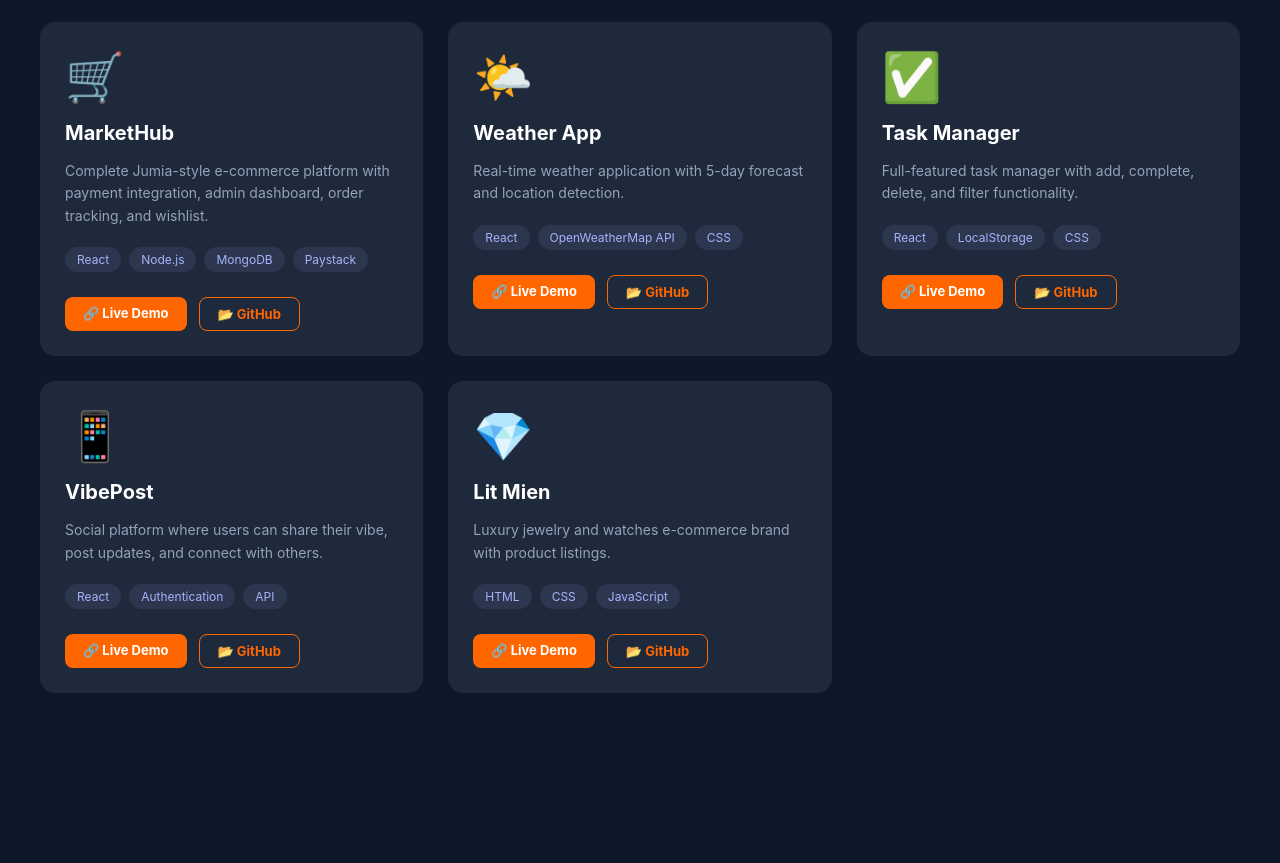
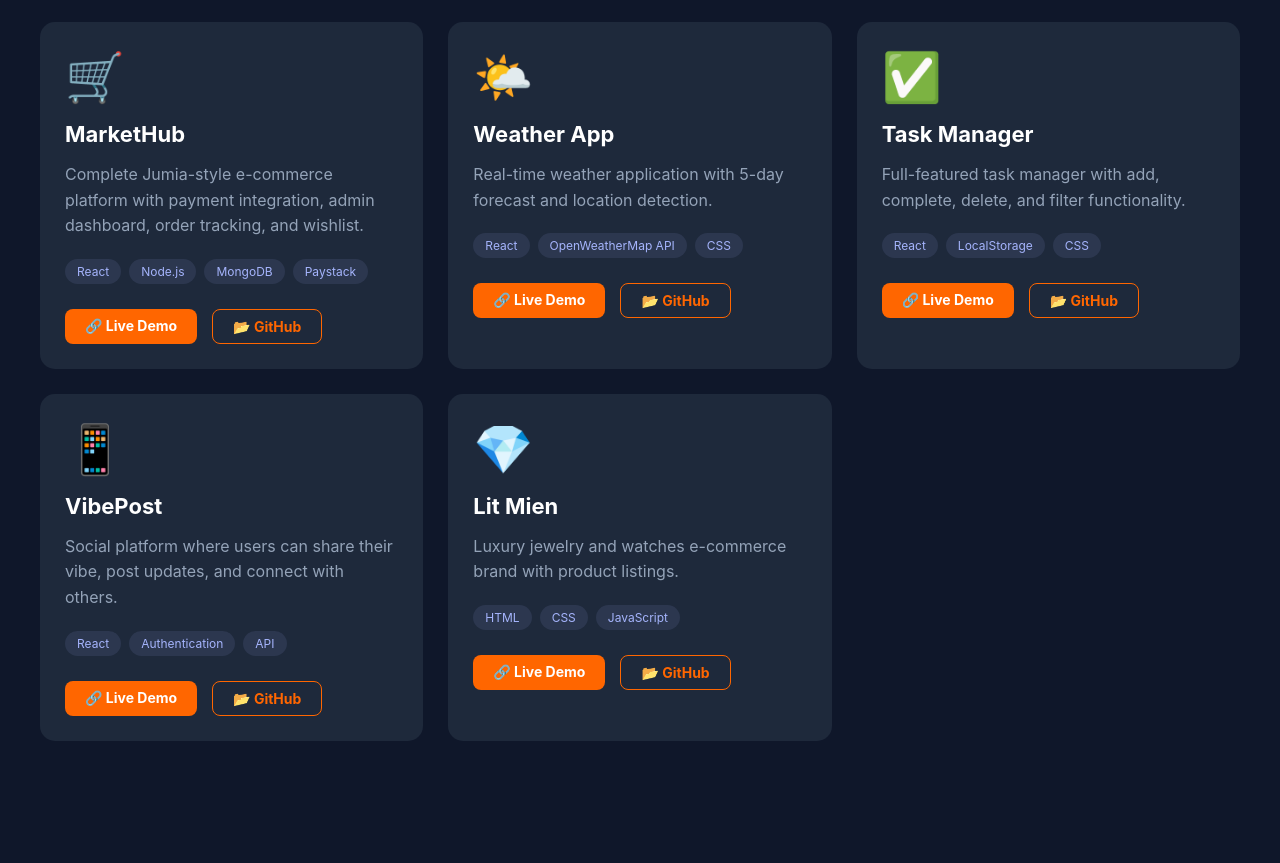
Before and after one commit to olubunmimichael93-debug/my-portfolio, a React (Vite) app: page / in a window 1280 px wide. Shown: the part 1400-2263 px from the top of the page. Built offline with nearby package versions, Linux system fonts and the light colour scheme; the HTML template or start-up script is replaced by a standard one.

Commit message:
Update all project live links with correct Vercel URLs

```diff
--- a/src/components/Projects.jsx
+++ b/src/components/Projects.jsx
@@ -13,7 +13,7 @@ function Projects() {
       description: 'Real-time weather application with 5-day forecast and location detection.',
       tech: ['React', 'OpenWeatherMap API', 'CSS'],
       emoji: '🌤️',
-      liveLink: 'https://weather-app-olubunmimichael93-debug.vercel.app',
+      liveLink: 'https://weather-7e31gaqrz-sonofgrace1709-9584s-projects.vercel.app',
       githubLink: 'https://github.com/olubunmimichael93-debug/weather-app'
     },
     {
@@ -21,7 +21,7 @@ function Projects() {
       description: 'Full-featured task manager with add, complete, delete, and filter functionality.',
       tech: ['React', 'LocalStorage', 'CSS'],
       emoji: '✅',
-      liveLink: 'https://task-manager-olubunmimichael93-debug.vercel.app',
+      liveLink: 'https://task-manager-1sz103ni6-sonofgrace1709-9584s-projects.vercel.app',
       githubLink: 'https://github.com/olubunmimichael93-debug/task-manager'
     },
     {
@@ -37,7 +37,7 @@ function Projects() {
       description: 'Luxury jewelry and watches e-commerce brand with product listings.',
       tech: ['HTML', 'CSS', 'JavaScript'],
       emoji: '💎',
-      liveLink: 'https://litmien-sigma.vercel.app',
+      liveLink: 'https://litmien-nw0bigr43-sonofgrace1709-9584s-projects.vercel.app',
       githubLink: 'https://github.com/olubunmimichael93-debug/litmien'
     }
   ]
@@ -68,7 +68,7 @@ function Projects() {
 
         <div style={{
           display: 'grid',
-          gridTemplateColumns: 'repeat(auto-fit, minmax(300px, 1fr))',
+          gridTemplateColumns: 'repeat(auto-fit, minmax(320px, 1fr))',
           gap: '25px'
         }}>
           {projects.map((project, index) => (
@@ -87,8 +87,8 @@ function Projects() {
               e.currentTarget.style.boxShadow = 'none'
             }}>
               <div style={{ fontSize: '48px', marginBottom: '15px' }}>{project.emoji}</div>
-              <h3 style={{ fontSize: '20px', marginBottom: '15px', color: 'white' }}>{project.title}</h3>
-              <p style={{ color: '#94a3b8', marginBottom: '20px', lineHeight: '1.6', fontSize: '14px' }}>
+              <h3 style={{ fontSize: '22px', marginBottom: '15px', color: 'white' }}>{project.title}</h3>
+              <p style={{ color: '#94a3b8', marginBottom: '20px', lineHeight: '1.6' }}>
                 {project.description}
               </p>
               <div style={{
@@ -110,26 +110,26 @@ function Projects() {
                 ))}
               </div>
 
-              <div style={{ display: 'flex', gap: '12px', flexWrap: 'wrap' }}>
+              <div style={{ display: 'flex', gap: '15px', flexWrap: 'wrap' }}>
                 <a href={project.liveLink} target="_blank" rel="noopener noreferrer" style={{
-                  padding: '8px 18px',
+                  padding: '8px 20px',
                   background: '#ff6600',
                   color: 'white',
                   textDecoration: 'none',
                   borderRadius: '8px',
-                  fontSize: '13px',
+                  fontSize: '14px',
                   fontWeight: 'bold',
                   display: 'inline-block'
                 }}>
                   🔗 Live Demo
                 </a>
                 <a href={project.githubLink} target="_blank" rel="noopener noreferrer" style={{
-                  padding: '8px 18px',
+                  padding: '8px 20px',
                   background: 'transparent',
                   color: '#ff6600',
                   textDecoration: 'none',
                   borderRadius: '8px',
-                  fontSize: '13px',
+                  fontSize: '14px',
                   fontWeight: 'bold',
                   border: '1px solid #ff6600'
                 }}>
```
